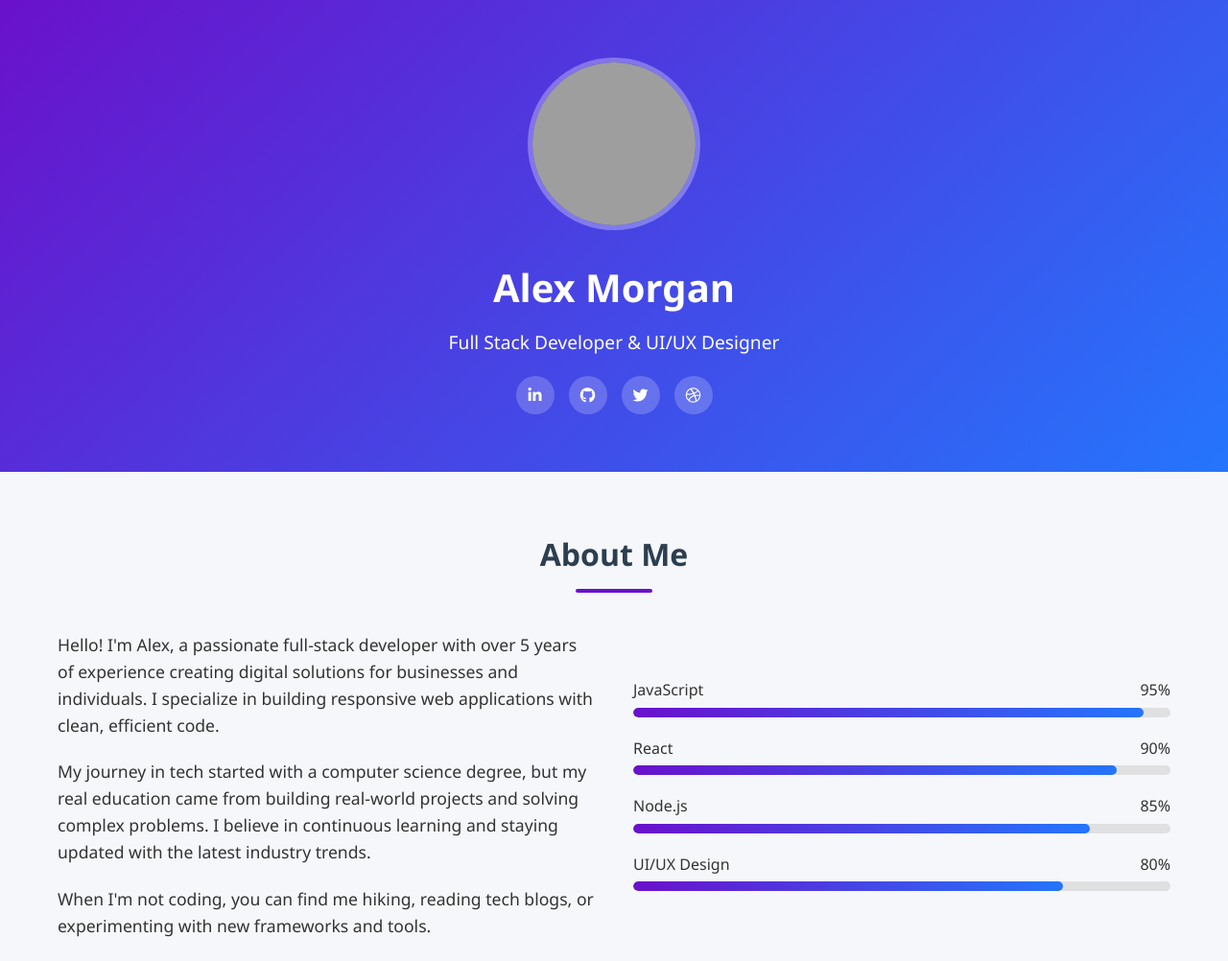
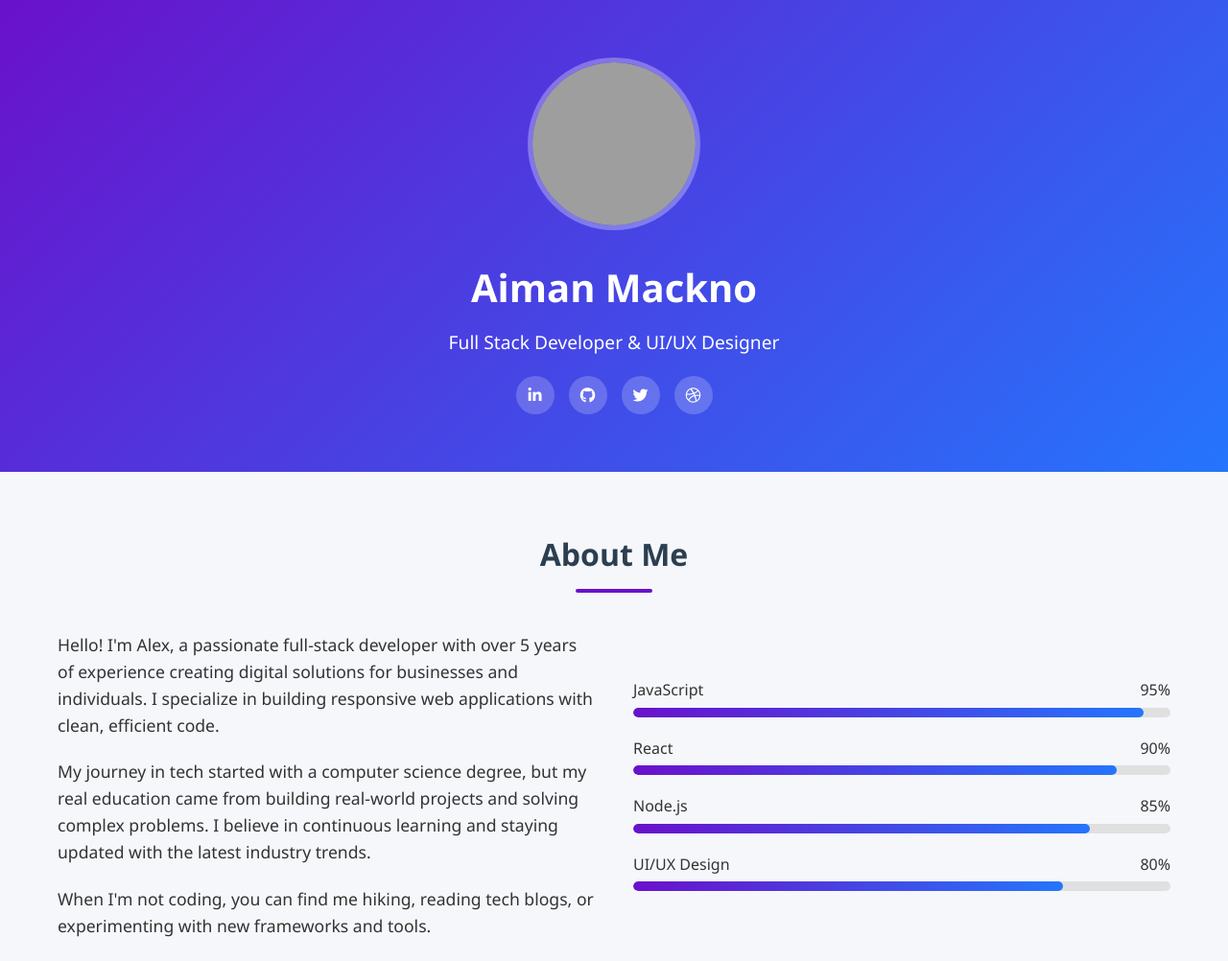
Before and after one commit to rajulnabil/Mackno-Aiman-Cloud-Development, a plain HTML site: page index.html in a window 1280 px wide. Shown: the top 1002 px of the page at 96% size. Drawn offline with Linux system fonts and the light colour scheme; grey boxes are pictures that could not be loaded.

Commit message:
Update index.html
Title change to Aiman Mackno
Container-H1 change to Aiman Mackno

```diff
--- a/index.html
+++ b/index.html
@@ -3,7 +3,7 @@
 <head>
     <meta charset="UTF-8">
     <meta name="viewport" content="width=device-width, initial-scale=1.0">
-    <title>Alex Morgan - Personal Profile</title>
+    <title>Aiman Mackno - Personal Profile</title>
     <style>
         /* Base Styles */
         * {
@@ -336,7 +336,7 @@
     <header>
         <div class="container">
             <img src="https://images.unsplash.com/photo-1507003211169-0a1dd7228f2d?ixlib=rb-1.2.1&auto=format&fit=crop&w=500&q=60" alt="Profile Picture" class="profile-img">
-            <h1 class="name">Alex Morgan</h1>
+            <h1 class="name">Aiman Mackno</h1>
             <p class="title">Full Stack Developer & UI/UX Designer</p>
             <div class="social-links">
                 <a href="#"><i class="fab fa-linkedin-in"></i></a>
@@ -527,4 +527,5 @@
     <!-- Font Awesome for Icons -->
     <script src="https://kit.fontawesome.com/a076d05399.js" crossorigin="anonymous"></script>
 </body>
+
 </html>
```
